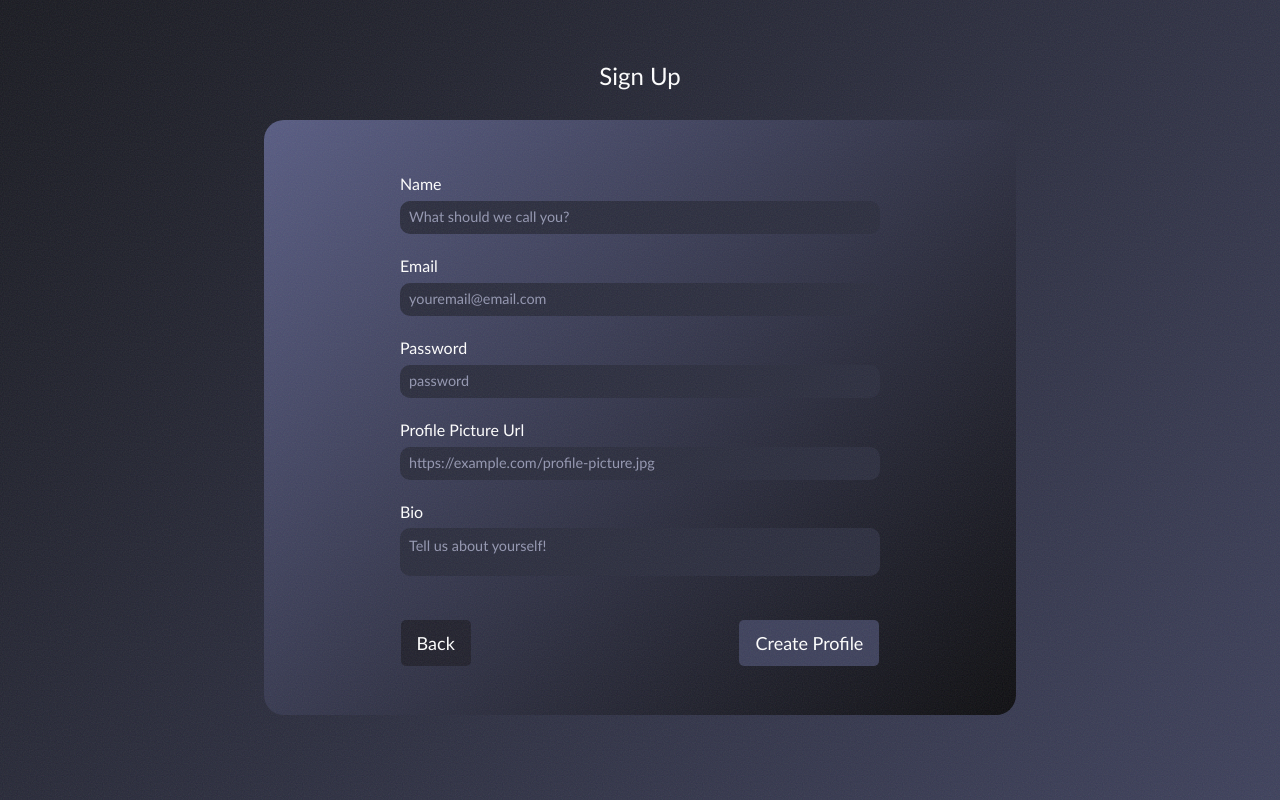
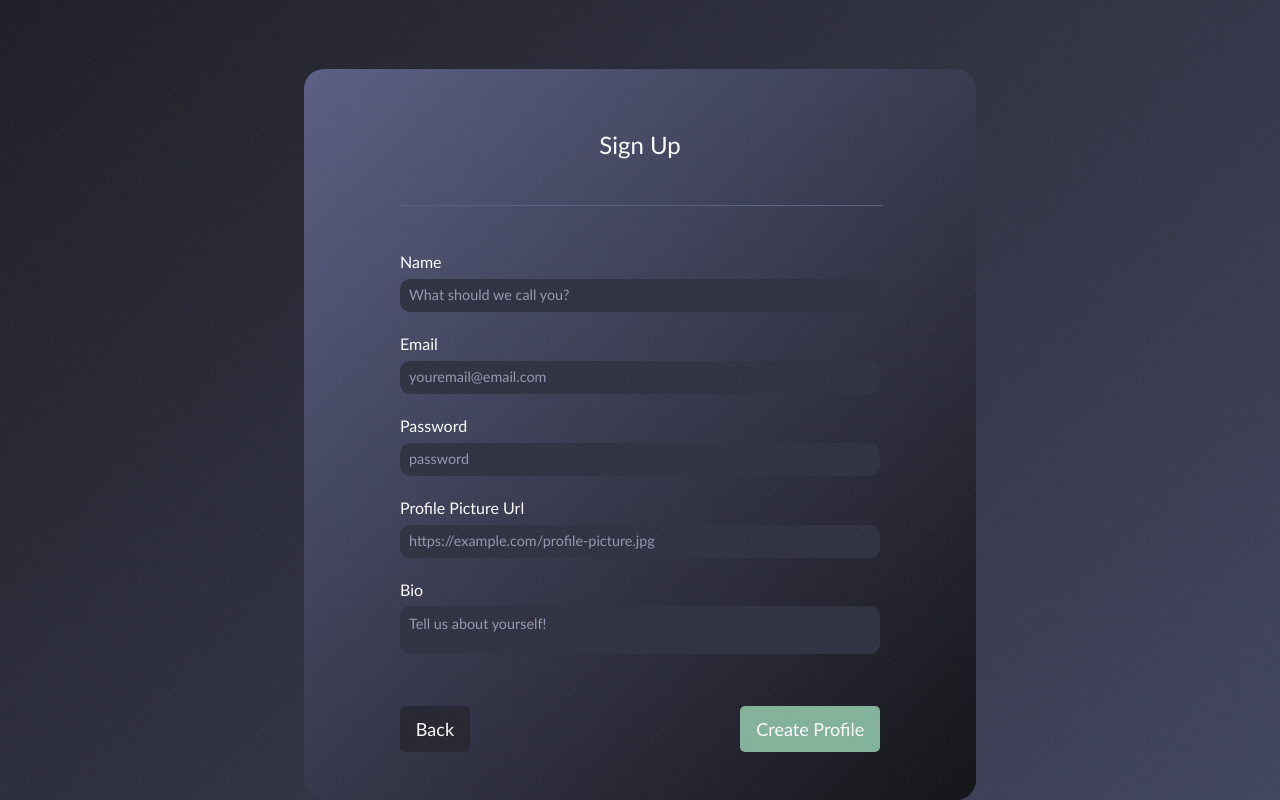
Before and after one commit to James-Heaton/Client-Side-Capstone, a React (Vite) app: page / in a window 1280 px wide. Both pictures are taken after a click on the button "Sign up". Built offline with nearby package versions, Linux system fonts and the light colour scheme.

Commit message:
Create / Edit pages re-styled

```diff
--- a/src/components/forms/CreateSynth.css
+++ b/src/components/forms/CreateSynth.css
@@ -9,8 +9,17 @@
   color: #ffffff;
 }
 
+.signup-line {
+  width: 80%;
+  margin: 3rem auto 0;
+  border-bottom: 1px solid #575b82;
+  margin-top: 1rem;
+  margin-bottom: 2.5rem;
+}
+
 .create-header {
     font-size: x-large;
+    margin-top: 3rem;
 }
 
 .create-synth-btn {
@@ -42,13 +51,13 @@
   display: flex;
   background: linear-gradient(-45deg, #0c0c0f, #575b82);
   border-radius: 20px;
-  height: 42.2rem;
+  height: 46rem;
   justify-self: center;
   margin-top: 2rem;
   padding: clamp(0.5rem, 2vw, 1rem);
   flex-wrap: wrap;
   justify-content: center;
-  width: clamp(20rem, 80vw, 45rem);
+  width: clamp(20rem, 80vw, 40rem);
   max-width: 95vw;
 }
 
@@ -56,8 +65,8 @@
   display: flex;
   padding: clamp(0.5rem, 2vw, 1rem);
   flex-direction: column;
-  line-height: 3rem;
-  margin-top: 1rem;
+  line-height: 2rem;
+  /* margin-top: 0.5rem; */
   width: 95%;
   align-items: center;
   margin-bottom: 1rem;
--- a/src/components/forms/CreateSynthForm.jsx
+++ b/src/components/forms/CreateSynthForm.jsx
@@ -76,6 +76,7 @@ export const CreateSynthForm = () => {
   return (
     <>
       <form className="create-synth-fields">
+        <div className="signup-line"></div>
         <fieldset>
           <div>
             <div>
--- a/src/components/forms/EditSynth.css
+++ b/src/components/forms/EditSynth.css
@@ -7,6 +7,14 @@
   font-family: "Trebuchet MS", "Lucida Sans Unicode", "Lucida Grande",
     "Lucida Sans", Arial, sans-serif;
   color: #ffffff;
+}
+
+.signup-line {
+  width: 80%;
+  margin: 3rem auto 0;
+  border-bottom: 1px solid #575b82;
+  margin-top: 1rem;
+  margin-bottom: 2.5rem;
 }
 
 .edit-header {
@@ -42,13 +50,13 @@
   display: flex;
   background: linear-gradient(-45deg, #0c0c0f, #575b82);
   border-radius: 20px;
-  height: 42.2rem;
+  height: 46rem;
   justify-self: center;
   margin-top: 2rem;
   padding: clamp(0.5rem, 2vw, 1rem);
   flex-wrap: wrap;
   justify-content: center;
-  width: clamp(20rem, 80vw, 45rem);
+  width: clamp(20rem, 80vw, 40rem);
   max-width: 95vw;
 }
 
@@ -56,7 +64,7 @@
   display: flex;
   padding: clamp(0.5rem, 2vw, 1rem);
   flex-direction: column;
-  line-height: 3rem;
+  line-height: 2rem;
   margin-top: 1rem;
   width: 95%;
   align-items: center;
--- a/src/components/forms/EditSynthForm.jsx
+++ b/src/components/forms/EditSynthForm.jsx
@@ -68,6 +68,7 @@ export const EditSynthForm = () => {
   return (
     <>
       <form className="edit-synth-fields">
+        <div className="signup-line"></div>
         <fieldset>
           <div>
             <div>
--- a/src/components/forms/EditUser.css
+++ b/src/components/forms/EditUser.css
@@ -9,16 +9,25 @@
   color: #ffffff;
 }
 
+.signup-line {
+  width: 80%;
+  margin: 3rem auto 0;
+  border-bottom: 1px solid #575b82;
+  margin-top: 1rem;
+  margin-bottom: 2.5rem;
+}
+
 .edit-header {
     font-size: x-large;
+    margin-top: 3rem;
 }
 
 .sign-up-btns {
   display: flex;
   flex-direction: row;
   justify-content: space-between;
-  width: 70%;
-  margin-top: 0.5rem;
+  width: 79%;
+  margin-top: 1rem;
 }
 
 .sign-up-back-btn {
@@ -43,7 +52,7 @@
 }
 
 .sign-up-btn {
-  background-color: #3d405b;
+  background-color: #81b29a;
   border: none;
   color: #ffffff;
   border-radius: 5px;
@@ -91,19 +100,19 @@
   display: flex;
   background: linear-gradient(-45deg, #0c0c0f, #575b82);
   border-radius: 20px;
-  height: 35.2rem;
+  height: 46rem;
   justify-self: center;
   margin-top: 2rem;
   padding: clamp(0.5rem, 2vw, 1rem);
   flex-wrap: wrap;
   justify-content: center;
-  width: clamp(20rem, 80vw, 45rem);
+  width: clamp(20rem, 80vw, 40rem);
   max-width: 95vw;
 }
 
 .edit-user-fields {
   display: flex;
-  padding: clamp(0.5rem, 2vw, 1rem);
+  padding: clamp(0.5rem, 3vw, 1rem);
   flex-direction: column;
   line-height: 2rem;
   margin-top: 1rem;
@@ -152,9 +161,9 @@ textarea {
   resize: none;
 }
 
-@media (max-width: 838px) {
+/* @media (max-width: 838px) {
   .edit-user {
-    height: calc(100vh - 5rem); /* Adjust for taller navbar */
+    height: calc(100vh - 5rem);
     margin-top: 17rem;
   }
-}
+} */
--- a/src/components/forms/UserForm.jsx
+++ b/src/components/forms/UserForm.jsx
@@ -51,6 +51,7 @@ export const EditUserForm = () => {
   return (
     <>
       <form className="edit-user-fields">
+        <div className="signup-line"></div>
         <fieldset>
           <div>
             <div>
@@ -219,9 +220,12 @@ export const CreateUserForm = ({ setIsLoggedIn }) => {
 
   return (
     <div className="edit-user">
-      <h1 className="edit-header">Sign Up</h1>
+
       <div className="edit-user-form">
+        <h1 className="edit-header">Sign Up</h1>
+
         <form className="edit-user-fields">
+           <div className="signup-line"></div>
           <fieldset>
             <div>
               <div>
--- a/src/components/synths/CreateASynth.jsx
+++ b/src/components/synths/CreateASynth.jsx
@@ -3,8 +3,9 @@ import { CreateSynthForm } from "../forms/CreateSynthForm"
 export const CreateASynth = () => {
     return (
         <div className="create-synth">
-            <h1 className="create-header">Create A Synth</h1>
+
             <div className="create-synth-form">
+                <h1 className="create-header">Create A Synth</h1>
                 <CreateSynthForm />
             </div>
 
--- a/src/components/synths/EditSynth.jsx
+++ b/src/components/synths/EditSynth.jsx
@@ -3,8 +3,9 @@ import { EditSynthForm } from "../forms/EditSynthForm";
 export const EditSynth = () => {
   return (
     <div className="edit-synth">
-      <h1 className="edit-header">Edit Synth</h1>
+
       <div className="edit-synth-form">
+        <h1 className="edit-header">Edit Synth</h1>
         <EditSynthForm />
       </div>
     </div>
--- a/src/components/users/EditUserProfile.jsx
+++ b/src/components/users/EditUserProfile.jsx
@@ -3,8 +3,9 @@ import { EditUserForm } from "../forms/UserForm";
 export const EditUserProfile = () => {
   return (
     <div className="edit-user">
-      <h1 className="edit-header">Edit Profile</h1>
+
       <div className="edit-user-form">
+        <h1 className="edit-header">Edit Profile</h1>
               <EditUserForm />
       </div>
 
```
